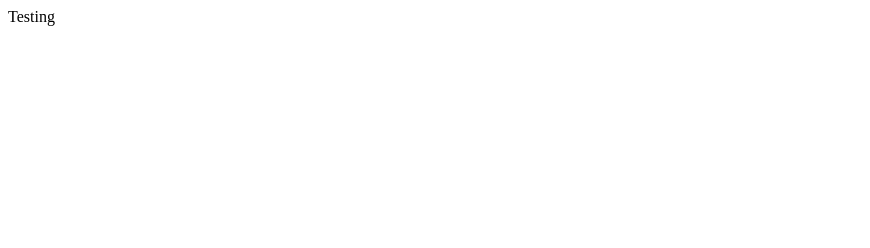
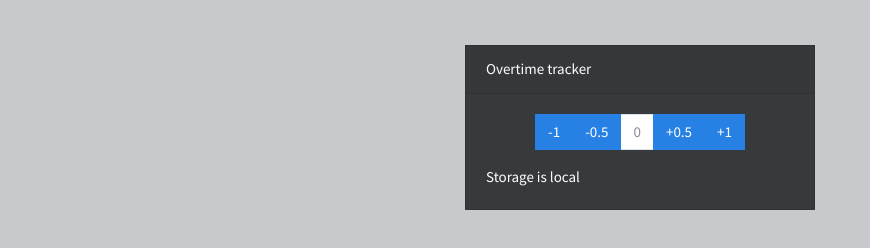
Before and after one commit to just1689/just1689.github.io, a plain HTML site: page index.html in a window 1280 px wide. Shown: the whole page, without its empty margins (0-870 px from the left). Drawn offline with nearby package versions, Linux system fonts and the light colour scheme.

Commit message:
Update index.html

```diff
--- a/index.html
+++ b/index.html
@@ -1 +1,127 @@
-Testing
+
+<html lang="en">
+
+<head>
+    <meta charset="utf-8">
+    <title>YoM</title>
+    <meta name="viewport" content="width=device-width, initial-scale=1, shrink-to-fit=no">
+    <meta http-equiv="x-ua-compatible" content="ie=edge">
+    <link rel="stylesheet" href="https://bootswatch.com/4/cosmo/bootstrap.min.css">
+    <link rel="stylesheet" href="https://cdnjs.cloudflare.com/ajax/libs/animate.css/3.5.2/animate.min.css">
+
+
+    <script>
+
+        const KEY = "UNDER_OVER"
+        let total = 0
+        let formId = "formId"
+        let animation = "jello"
+
+        function load() {
+            let totalString = localStorage.getItem(this.KEY)
+            if (!isNaN(totalString) && (totalString)) {
+                total = +totalString
+            } else {
+                total = 0
+            }
+            render()
+
+            setTimeout(function () {
+                document.getElementById("formId").classList.remove("wobble")
+                document.getElementById("formId").classList.remove("animated")
+            }, 500);
+
+        }
+
+        function render() {
+            document.getElementById("total").innerHTML = total
+        }
+
+
+        function click(amt) {
+            total += amt
+            save()
+            render()
+            animate()
+
+        }
+
+        function animate() {
+            document.getElementById("formId").classList.remove(animation)
+            document.getElementById("formId").classList.remove("animated")
+
+            setTimeout(function () {
+                document.getElementById("formId").classList.add(animation)
+                document.getElementById("formId").classList.add("animated")
+            }, 500);
+
+        }
+
+        function save() {
+            localStorage.setItem(this.KEY, String(total))
+        }
+
+        onload = load
+
+    </script>
+
+
+
+
+    <body style="margin:0; background-color: #c7c9cc">
+
+        <div class="container">
+            <br>
+            <br>
+            <div class="row">
+
+                <div class="col-sm">
+
+                </div>
+
+                <div class="col-sm">
+                    <div id="formId" class="card text-white bg-secondary mb-3 animated wobble">
+                        <div class="card-header">Overtime tracker</div>
+                        <div class="card-body">
+
+
+                            <div style="margin-top: 20px;  display: table; margin: 0 auto;">
+
+
+                                <ul class="pagination ">
+                                    <li class="page-item active">
+                                        <a href="javascript:click(-1)" class="page-link">-1</a>
+                                    </li>
+                                    <li class="page-item active">
+                                        <a href="javascript:click(-0.5)" class="page-link">-0.5</a>
+                                    </li>
+                                    <li class="page-item disabled">
+                                        <a id="total" class="page-link">0</a>
+                                    </li>
+                                    <li class="page-item active">
+                                        <a href="javascript:click(0.5)" class="page-link">+0.5</a>
+                                    </li>
+                                    <li class="page-item active">
+                                        <a href="javascript:click(1)" class="page-link">+1</a>
+                                    </li>
+                                </ul>
+
+                            </div>
+
+                            <p class="card-text">Storage is local</p>
+                        </div>
+                    </div>
+
+
+                </div>
+
+                <div class="col-sm">
+
+                </div>
+
+            </div>
+
+        </div>
+    </body>
+
+</html>
```
